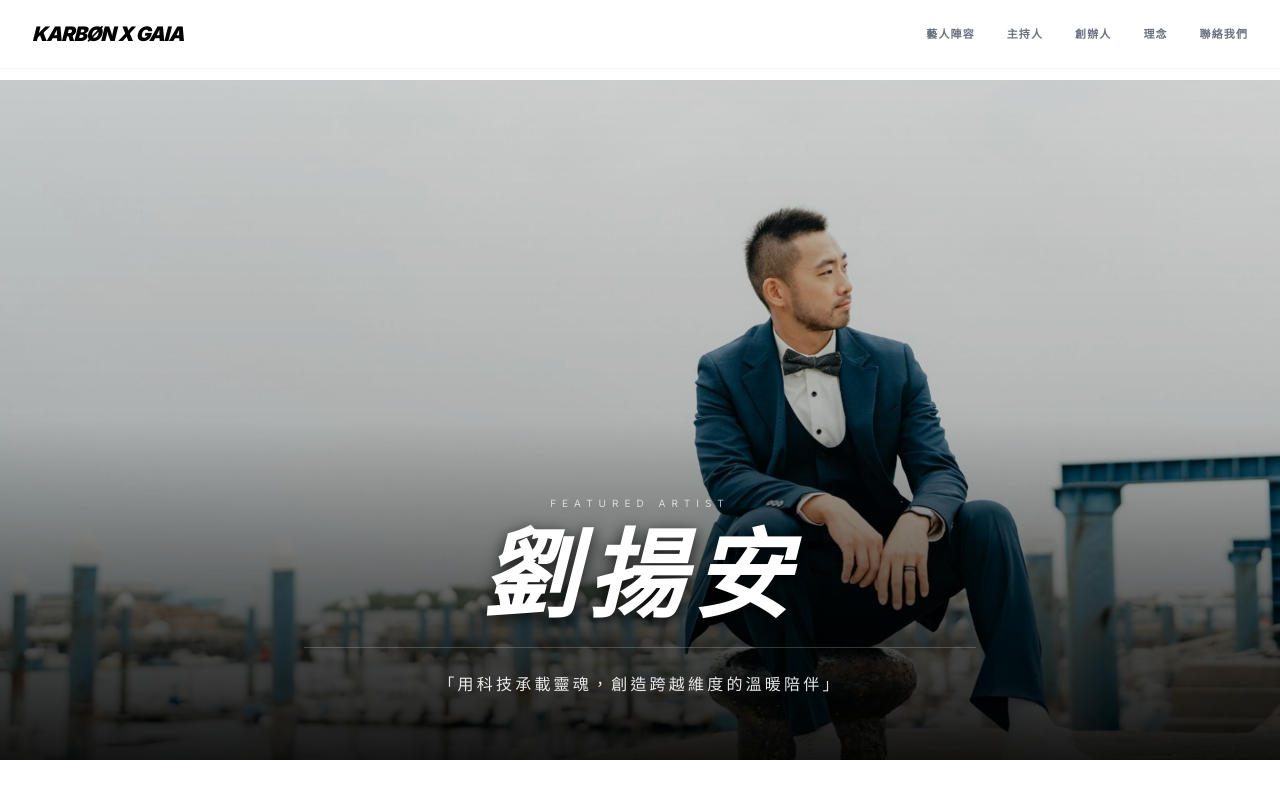
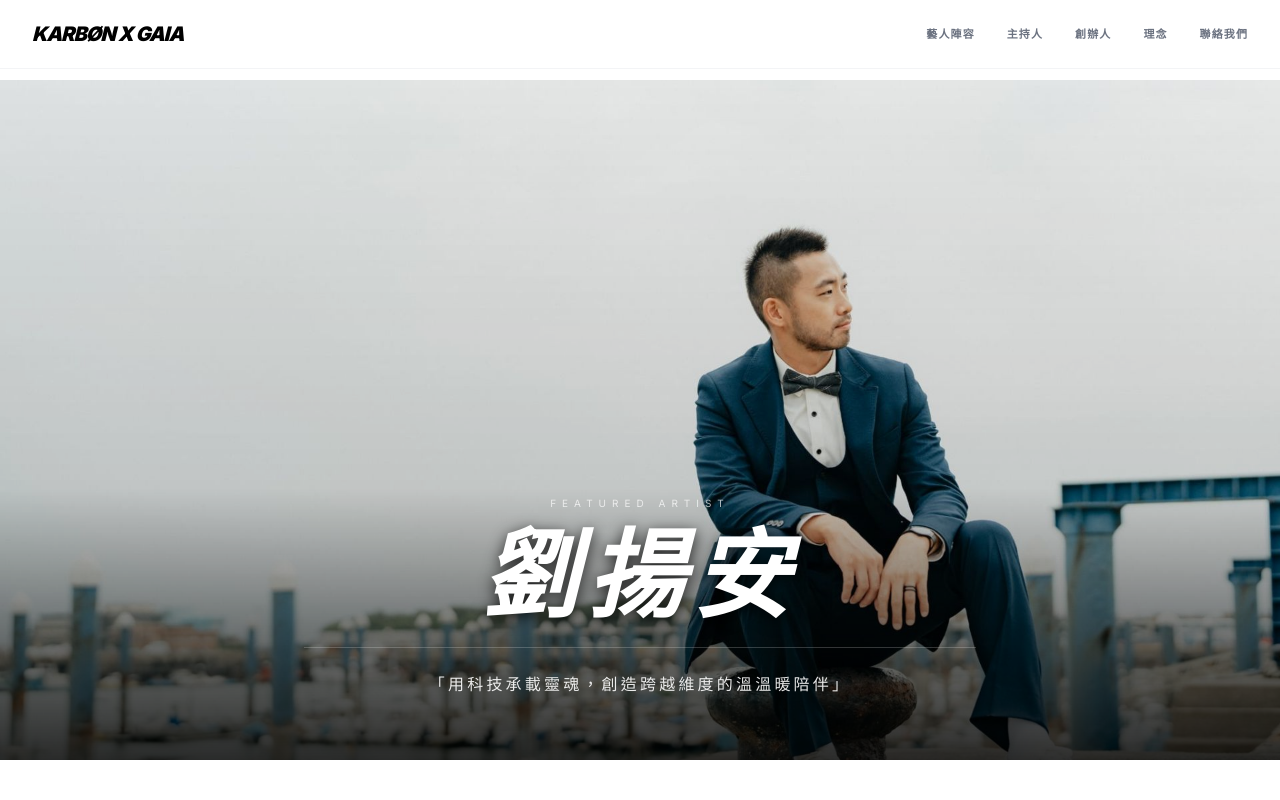
Before and after one commit to kayon-hub/karbon-gaia-web, a plain HTML site: page index.html in a window 1280 px wide. Shown: the top 800 px of the page. Drawn offline with nearby package versions, Linux system fonts and the light colour scheme.

Commit message:
Update index.html

```diff
--- a/index.html
+++ b/index.html
@@ -8,12 +8,17 @@
     <link href="https://fonts.googleapis.com/css2?family=Noto+Sans+TC:wght@300;400;500;700;900&family=Inter:wght@400;900&display=swap" rel="stylesheet">
     <style>
         body { font-family: 'Inter', 'Noto Sans TC', sans-serif; background-color: #ffffff; }
-        #carousel-img { transition: opacity 0.8s ease-in-out; will-change: opacity; }
+        /* 修正 Banner 圖片切換的平滑度與對齊 */
+        #carousel-img {
+            transition: opacity 0.8s ease-in-out;
+            will-change: opacity;
+        }
         .text-shadow-lg { text-shadow: 0 4px 15px rgba(0,0,0,0.8); }
         .animate-fadeIn { animation: fadeIn 0.8s ease-out forwards; opacity: 0; }
         @keyframes fadeIn { from { opacity: 0; transform: translateY(20px); } to { opacity: 1; transform: translateY(0); } }
         html { scroll-behavior: smooth; }
-        .banner-overlay { background: linear-gradient(to top, rgba(0,0,0,0.9) 0%, rgba(0,0,0,0.2) 50%, rgba(0,0,0,0.1) 100%); }
+        /* 增加暗部層次確保文字清晰 */
+        .banner-overlay { background: linear-gradient(to top, rgba(0,0,0,0.8) 0%, rgba(0,0,0,0.1) 40%, rgba(0,0,0,0) 100%); }
     </style>
 </head>
 <body class="bg-white text-gray-900 overflow-x-hidden">
@@ -33,13 +38,13 @@
 
     <section class="mt-20 relative w-full h-[85vh] bg-black overflow-hidden flex flex-col items-center justify-end pb-16">
         <div class="absolute inset-0">
-            <img id="carousel-img" src="images/luyanganhero-banner.jpg" class="w-full h-full object-cover object-center opacity-100" alt="Artist">
+            <img id="carousel-img" src="images/luyanganhero-banner.jpg" class="w-full h-full object-cover object-top opacity-100" alt="Artist">
             <div class="absolute inset-0 banner-overlay"></div>
         </div>
         <div class="relative z-30 text-center px-4 w-full max-w-4xl">
-            <h2 class="text-white/70 text-[10px] tracking-[0.6em] font-medium mb-4 uppercase drop-shadow-md">FEATURED ARTIST</h2>
+            <h2 class="text-white/70 text-[10px] tracking-[0.6em] font-medium mb-4 uppercase">FEATURED ARTIST</h2>
             <h1 id="artist-name" class="text-white text-6xl md:text-8xl font-black tracking-[0.1em] uppercase italic leading-tight mb-6 text-shadow-lg">劉揚安</h1>
-            <p id="artist-vision" class="text-white/90 text-sm md:text-base font-light tracking-[0.2em] max-w-2xl mx-auto border-t border-white/20 pt-6">「用科技承載靈魂，創造跨越維度的溫暖陪伴」</p>
+            <p class="text-white/90 text-sm md:text-base font-light tracking-[0.2em] max-w-2xl mx-auto border-t border-white/20 pt-6">「用科技承載靈魂，創造跨越維度的溫溫暖陪伴」</p>
         </div>
     </section>
 
@@ -79,10 +84,6 @@
             <p class="text-gray-400 leading-relaxed mb-8 max-w-2xl mx-auto text-sm">
                 作為音樂創作者與公司的靈魂原點，KAYON＆Brian 將情感融入音符，讓每一首歌都成為心靈的慰藉。
             </p>
-            <div id="vision" class="mt-20">
-                <h4 class="text-xl font-black mb-4 tracking-[0.3em] uppercase italic">Vision / 理念</h4>
-                <p class="text-white/60 font-light italic text-sm">"Merging AI Intelligence with Human Soul to create the future of Entertainment."</p>
-            </div>
         </div>
     </section>
 
```
